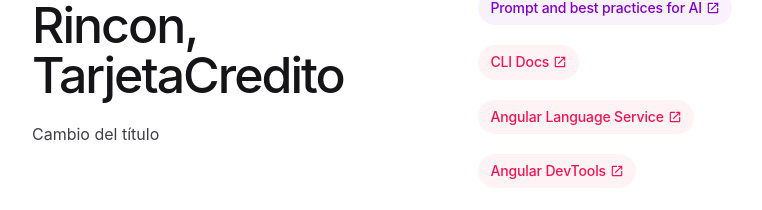
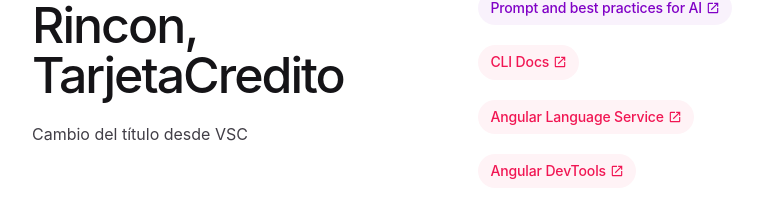
Before and after one commit to StevenRincon/TarjetaCredito, an Angular app: page / in a window 1280 px wide. Shown: the part 142-352 px from the top of the page, without its empty margins (258-1020 px from the left). Built offline with nearby package versions, Linux system fonts and the light colour scheme.

Commit message:
Cambios VSC

```diff
--- a/src/app/app.html
+++ b/src/app/app.html
@@ -209,7 +209,7 @@
         </defs>
       </svg>
       <h1>Hola Steven Rincon, {{ title() }}</h1>
-      <p>Cambio del título </p>
+      <p>Cambio del título desde VSC </p>
     </div>
     <div class="divider" role="separator" aria-label="Divider"></div>
     <div class="right-side">
```
